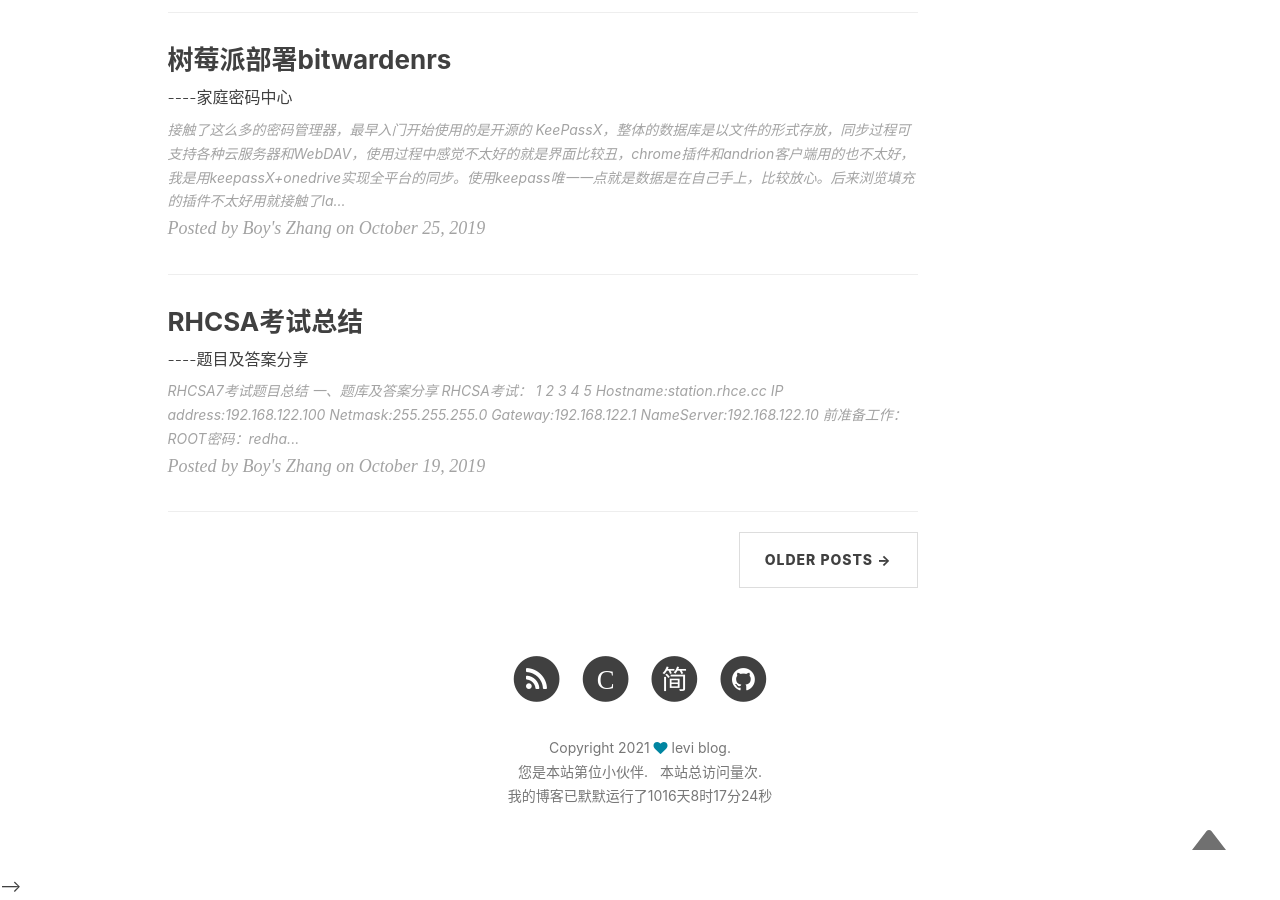
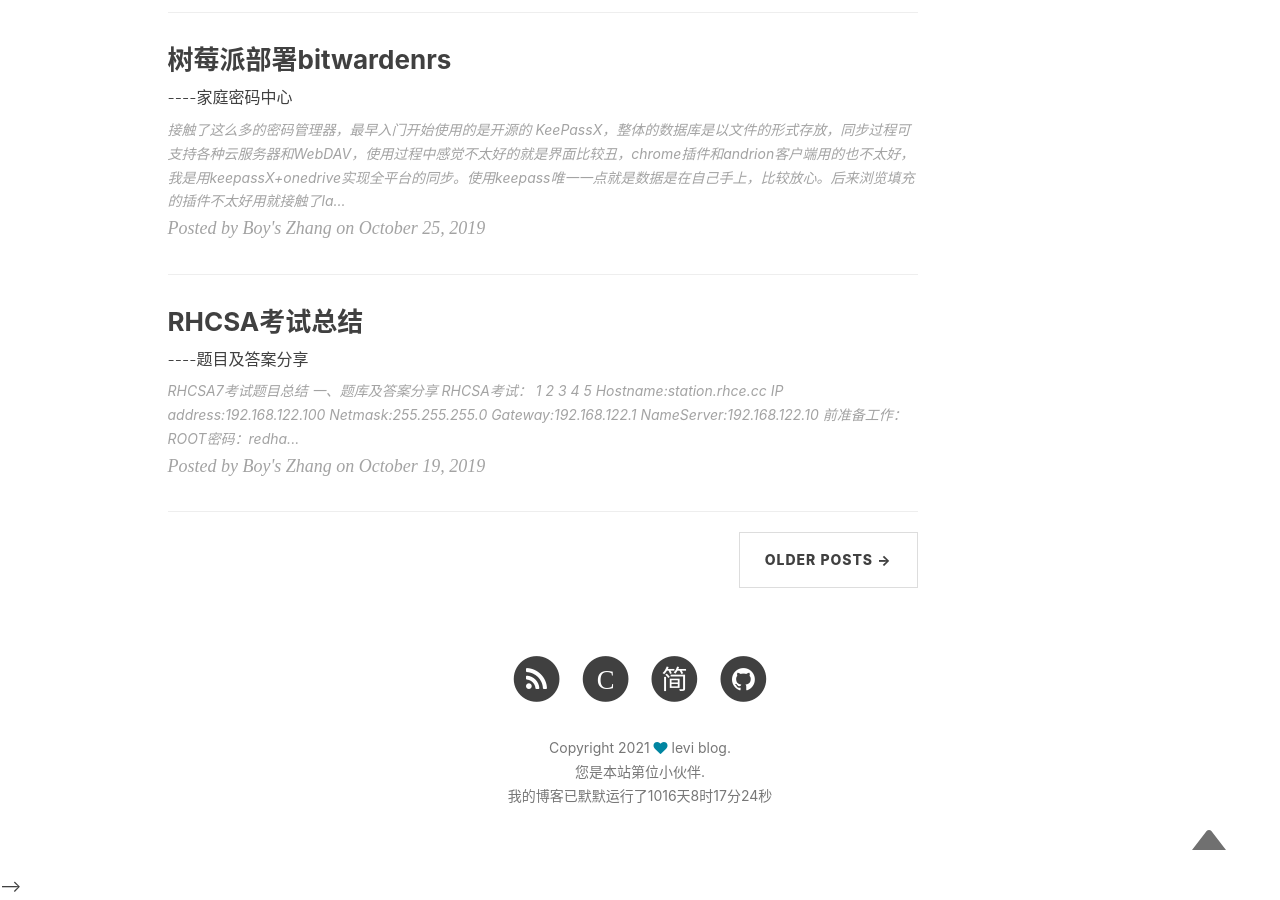
Before and after one commit to playboyzhang/playboyzhang.github.io, a Jekyll site: the page built from index.html, in a window 1280 px wide and 900 px high, scrolled down 2444 px. Built offline with Jekyll 4.4.1, drawn with Linux system fonts in a browser that asks for light colours; nearby versions of some CDN libraries; the list of posts is cut into pages by our own code; comment, search, counter and statistics services are not loaded.

Commit message:
调整底部

```diff
--- a/_includes/footer.html
+++ b/_includes/footer.html
@@ -11,10 +11,7 @@
                     <br/>
                     <!-- <span class="copyright text-muted" id="geoip"></span>
                     <br/> -->
-                    您是本站第<span id="busuanzi_value_site_pv"></span>位小伙伴.&nbsp;&nbsp;
-                    <span id="busuanzi_container_site_pv">
-                        本站总访问量<span id="busuanzi_container_site_pv"></span>次.
-                    </span>
+                    您是本站第<span id="busuanzi_value_site_pv"></span>位小伙伴.
                     <br/>
                     <span class="copyright text-muted" id="count"></span>
                     <br/>
```
